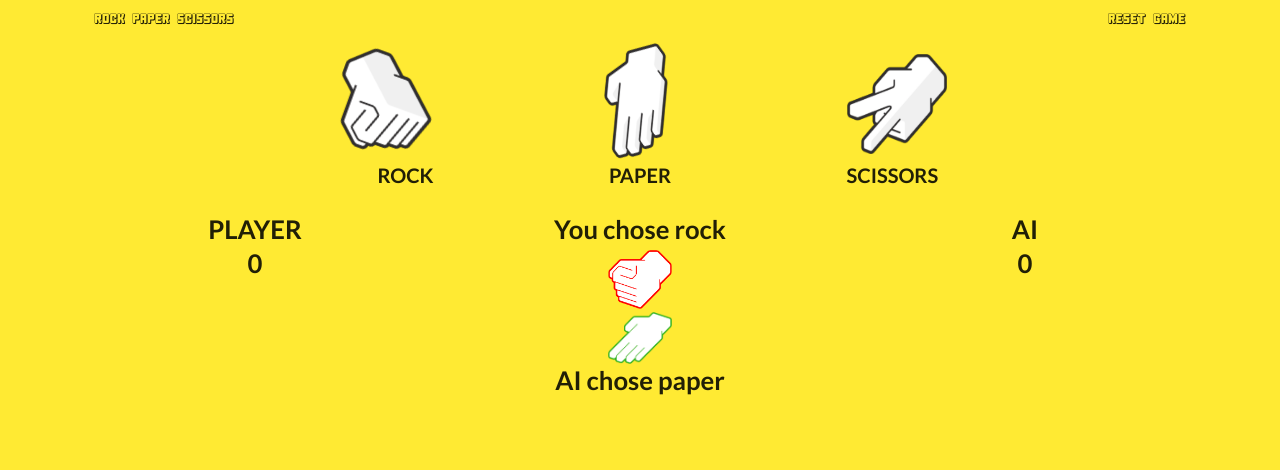
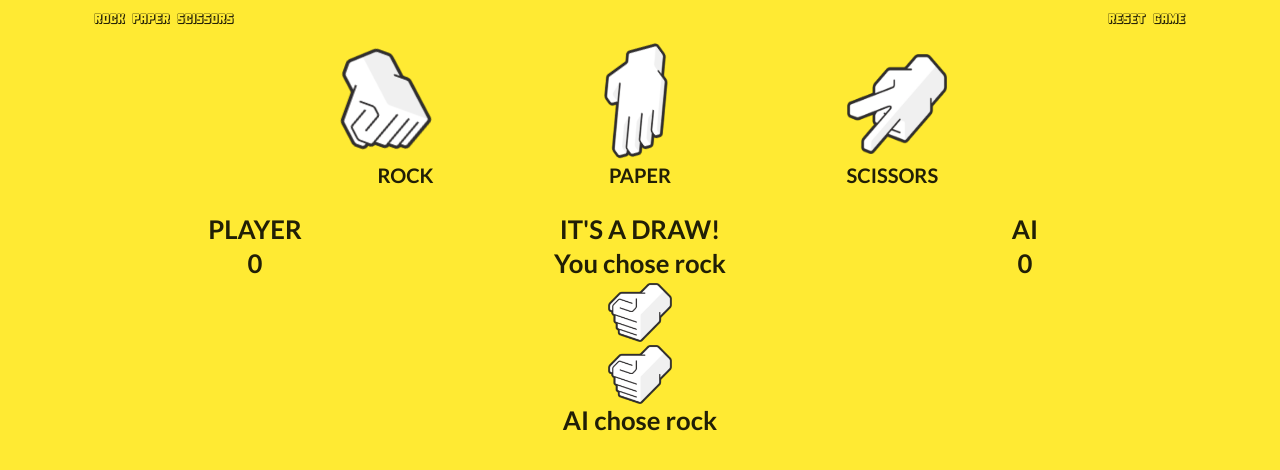
Before and after one commit to sundqvistjohan/rock-paper-scissors, a React (Create React App) app: page /rockpaperscissors in a window 1280 px wide. Both pictures are taken after a click on the picture 383 px from the left and 103 px from the top of the page. Shown: the top 470 px of the page. Built offline with nearby package versions, Linux system fonts and the light colour scheme.

Commit message:
moves rendering of game result to separate component, clean up

```diff
--- a/src/Header.jsx
+++ b/src/Header.jsx
@@ -1,5 +1,5 @@
 import React from "react"
-import { NavLink, Link } from "react-router-dom"
+import { Link } from "react-router-dom"
 
 const Header = () => {
     return (
--- /dev/null
+++ b/src/Result.jsx
@@ -0,0 +1,94 @@
+import React, { Component } from "react"
+import GameRPS from "./GameRPS"
+
+class Result extends Component {
+    constructor(props) {
+        super(props);
+        this.state = {
+            playerWins: 0,
+            cpuWins: 0,
+        }
+    }
+
+    renderWinner = (roundResult) => {
+        if (roundResult === 'draw') {
+            return <div>IT'S A DRAW!</div>
+        } else if (roundResult === 'playerWin') {
+            this.state.playerWins++
+            return <div style={{ color: "darkgreen" }}>PLAYER WINS!</div>
+        } else if (roundResult === 'computerWin') {
+            this.state.cpuWins++
+            return <div style={{ color: "firebrick" }}>AI WINS!</div>
+        } else {
+            return <div></div>
+        }
+    }
+
+    displayWeaponChoices = (roundResult) => {
+        let playerChoice = this.props.player
+        let cpuChoice = this.props.comp
+        let imgSrcPlayer = playerChoice
+        let imgSrcComputer = cpuChoice
+
+        if (roundResult === 'playerWin') {
+            imgSrcPlayer += '_win.png'
+            imgSrcComputer += '_lose.png'
+        } else if (roundResult === 'computerWin') {
+            imgSrcPlayer += '_lose.png'
+            imgSrcComputer += '_win.png'
+        } else {
+            imgSrcPlayer += '.png'
+            imgSrcComputer += '.png'
+        }
+
+        if (playerChoice != null) {
+            return (
+                <>
+                    <div id="player-choice">You chose {playerChoice}</div>
+                    <img src={require('./img/' + imgSrcPlayer)} alt="playerweapon" width="60px" />
+                    <div></div>
+                    <img src={require('./img/' + imgSrcComputer)} alt="computerweapon" width="60px" />
+                    <div id="computer-choice">AI chose {cpuChoice}</div>
+                </>
+            )
+        }
+    }
+
+    render() {
+        let roundResult = GameRPS.playRound(this.props.player, this.props.comp)
+
+        let renderResult = this.renderWinner(roundResult)
+        let renderWeapons = this.displayWeaponChoices(roundResult)
+
+        let playerWinCounter = this.state.playerWins
+        let cpuWinWounter = this.state.cpuWins
+
+        return (
+            <>
+                <div className="row">
+                    <div className="centered column">
+                        <div className="ui header player-wincounter">
+                            PLAYER <br></br>
+                            {playerWinCounter}
+                        </div>
+                    </div>
+                    <div className="centered column">
+                        <div className="ui header" id="round-result">
+                            {renderResult}
+
+                            {renderWeapons}
+                        </div>
+                    </div>
+                    <div className="column">
+                        <div className="ui header computer-wincounter">
+                            AI <br></br>
+                            {cpuWinWounter}
+                        </div>
+                    </div>
+                </div>
+            </>
+        )
+    }
+}
+
+export default Result
--- a/src/RockPaperScissors.jsx
+++ b/src/RockPaperScissors.jsx
@@ -1,9 +1,7 @@
 import React, { Component } from "react";
 import GameRPS from "./GameRPS"
 import Player from "./Player"
-import rock from "./img/rock.png"
-import paper from "./img/paper.png"
-import scissors from "./img/scissors.png"
+import Result from "./Result"
 
 class RockPaperScissors extends Component {
     constructor() {
@@ -12,9 +10,6 @@ class RockPaperScissors extends Component {
         this.state = {
             playerChoice: null,
             cpuChoice: null,
-            playerWins: 0,
-            cpuWins: 0,
-            roundWinner: null,
         }
     }
 
@@ -23,76 +18,12 @@ class RockPaperScissors extends Component {
         this.setState({ cpuChoice: GameRPS.computerChoice() })
     }
 
-    playRound = () => {
-        let roundResult = GameRPS.playRound(this.state.playerChoice, this.state.cpuChoice)
-        this.setState({ roundWinner: roundResult })
-        if (roundResult === 'draw') {
-            return <div>IT'S A DRAW!</div>
-        } else if (roundResult === 'playerWin') {
-            this.state.playerWins++
-            return <div style={{ color: "darkgreen" }}>PLAYER WINS!</div>
-        } else if (roundResult === 'computerWin') {
-            this.state.cpuWins++
-            return <div style={{ color: "firebrick" }}>AI WINS!</div>
-        } else {
-            return <div></div>
-        }
-    }
-
-    displayWeaponChoices = () => {
-        let playerChoice = this.state.playerChoice
-        let cpuChoice = this.state.cpuChoice
-        let imgSrcPlayer, imgSrcComputer
-
-        if (this.state.roundWinner === 'playerWin') {
-            imgSrcPlayer = playerChoice + '_win.png'
-            imgSrcComputer = cpuChoice + '_lose.png'
-        } else {
-            imgSrcPlayer = playerChoice + '_lose.png'
-            imgSrcComputer = cpuChoice + '_win.png'
-        }
-
-        if (playerChoice != null) {
-            return (
-                <>
-                    <div id="player-choice">You chose {playerChoice}</div>
-                    <img src={require('./img/' + imgSrcPlayer)} alt="playerweapon" width="60px" />
-                    <div></div>
-                    <img src={require('./img/' + imgSrcComputer)} alt="computerweapon" width="60px" />
-                    <div id="computer-choice">AI chose {cpuChoice}</div>
-                </>
-            )
-        }
-    }
-
     render() {
-        let renderWeapons = this.displayWeaponChoices()
-        let playerWinCounter = this.state.playerWins
-        let cpuWinWounter = this.state.cpuWins
         return (
-            <div class="ui main container">
+            <div className="ui main container">
                 <div className="ui three column grid">
                     <Player choice={this.playerSelection} />
-
-                    <div className="row">
-                        <div className="centered column">
-                            <div className="ui header player-wincounter">
-                                PLAYER <br></br>
-                                {playerWinCounter}
-                            </div>
-                        </div>
-                        <div className="centered column">
-                            <div className="ui header" id="round-result">
-                                {renderWeapons}<br></br>
-                            </div>
-                        </div>
-                        <div className="column">
-                            <div className="ui header computer-wincounter">
-                                AI <br></br>
-                                {cpuWinWounter}
-                            </div>
-                        </div>
-                    </div>
+                    <Result player={this.state.playerChoice} comp={this.state.cpuChoice} />
                 </div>
             </div>
         )
```
